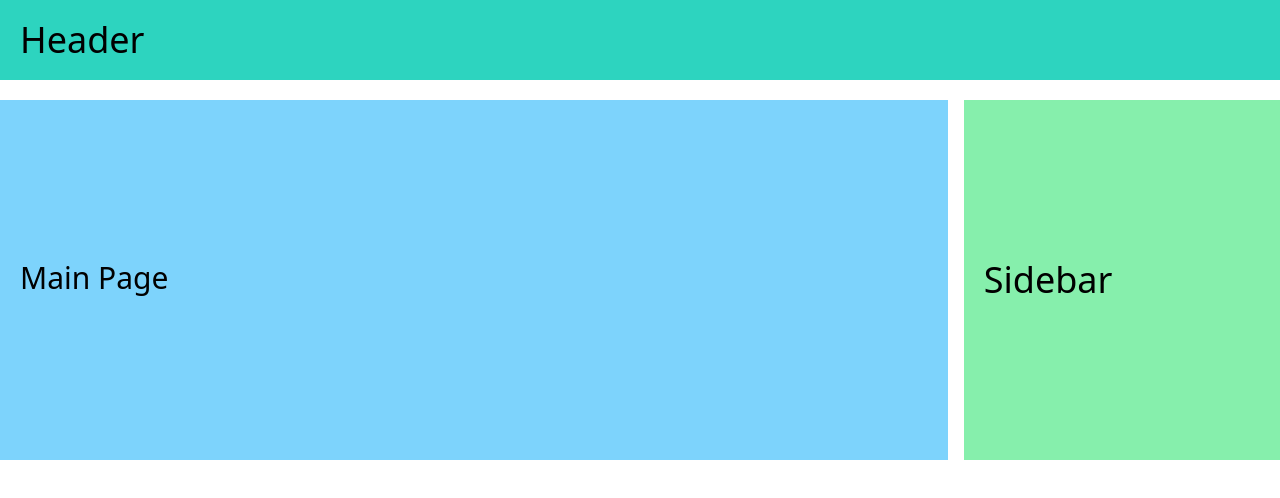
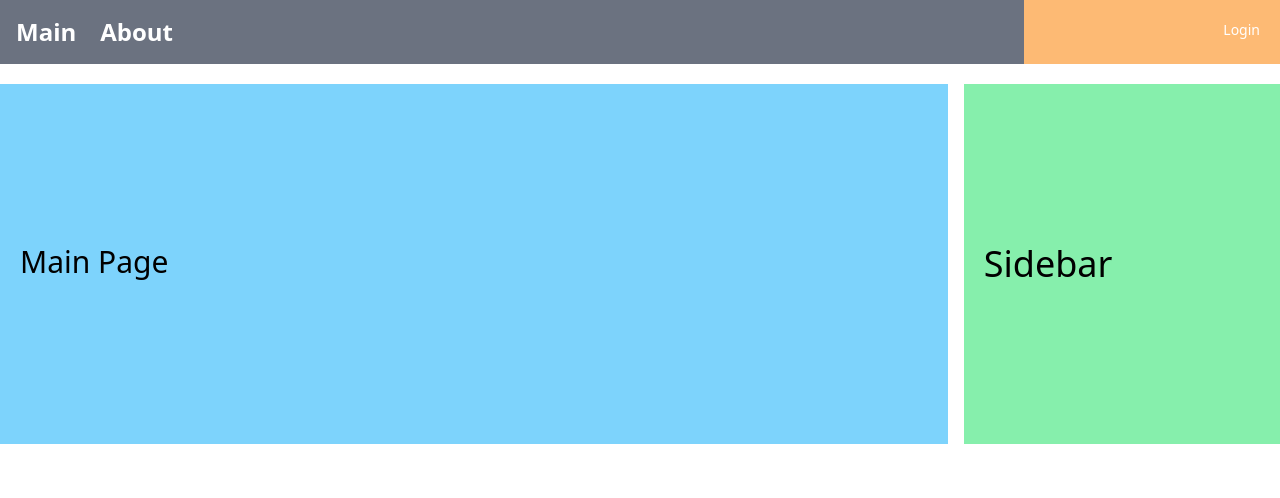
Before and after one commit to yelo-o/React-Spring-Front, a React (Create React App) app: page / in a window 1280 px wide. Shown: the top 498 px of the page. Built offline with nearby package versions, Linux system fonts and the light colour scheme.

Commit message:
상단 메뉴 컴포넌트 추가 - Main - About

```diff
--- /dev/null
+++ b/src/components/menus/BasicMenu.js
@@ -0,0 +1,26 @@
+import { Link } from "react-router-dom";
+
+const BasicMenu = () => {
+    return (
+        <nav id="navbar" className=" flex bg-blue-300">
+            <div className="w-4/5 bg-gray-500">
+                <ul className="flex p-4 text-white font-bold">
+                    <li className="pr-6 text-2xl">
+                        <Link to={'/'}>Main</Link>
+                    </li>
+                    <li className="pr-6 text-2xl">
+                        <Link to={'/about'}>About</Link>
+                    </li>
+                </ul>
+            </div>
+
+            <div className="w-1/5 flex justify-end bg-orange-300 p-4 font-medium">
+                <div className="text-white text-sm m-1 rounded">
+                    Login
+                </div>
+            </div>
+        </nav>
+    );
+}
+
+export default BasicMenu;
--- a/src/layouts/BasicLayout.js
+++ b/src/layouts/BasicLayout.js
@@ -1,9 +1,9 @@
+import BasicMenu from "../components/menus/BasicMenu";
+
 const BasicLayout = ({children}) => {
     return (
         <>
-            <header className="bg-teal-400 p-5">
-                <h1 className="text-2xl md:text-4xl">Header</h1>
-            </header>
+            <BasicMenu></BasicMenu>
 
             <div className="bg-white my-5 w-full flex flex-col space-y-4 md:flex-row md:space-x-4 md:space-y-0">
 
```
Also changed, not shown: notes/02_리액트-라우터.md (+3 -0 lines).
